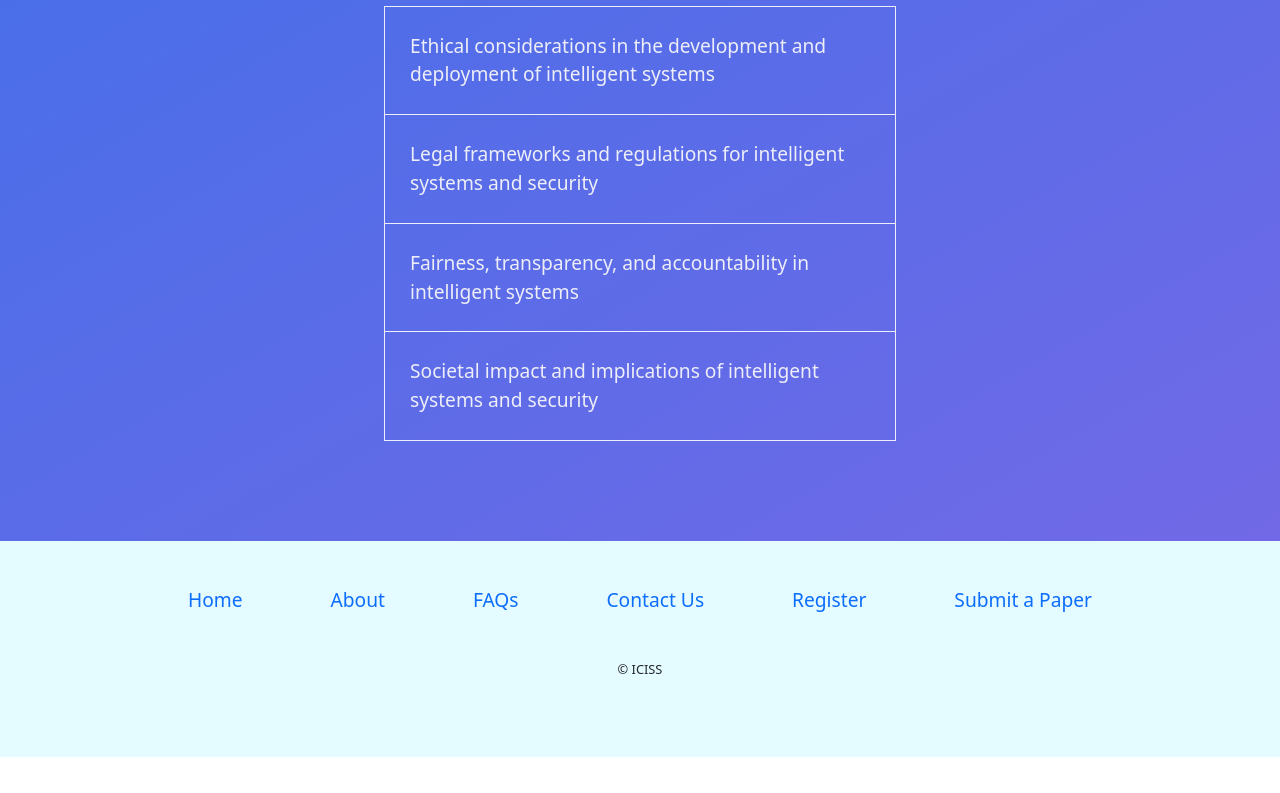
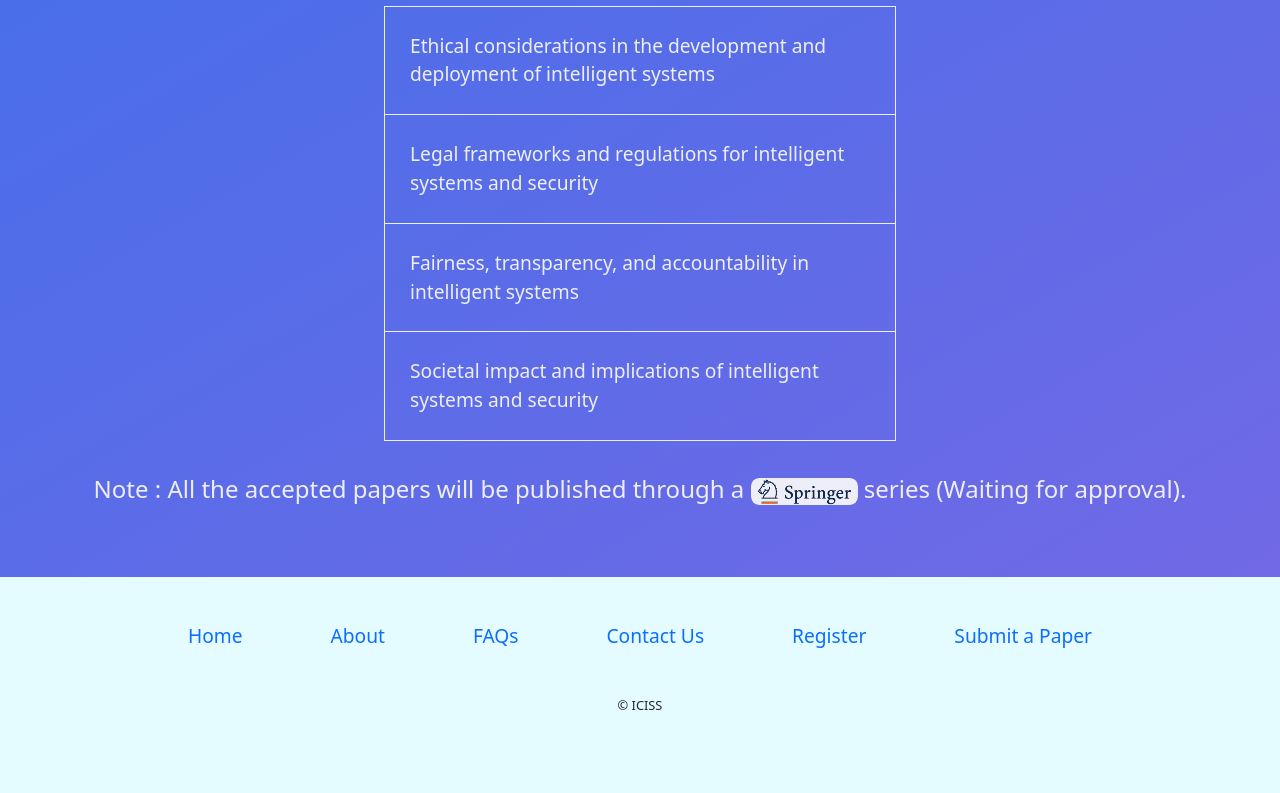
Before and after one commit to techlism/ICISS-2024-Website, a React (Create React App) app: page /tracks in a window 1280 px wide. Shown: the part 2417-3210 px from the top of the page. Before the commit the page ends 3174 px from the top, so only its background shows below. Built offline with nearby package versions, Linux system fonts and the light colour scheme; a web font is replaced by a local one.

Commit message:
added more tpc members

```diff
--- a/src/components/pages/CommitteePage.jsx
+++ b/src/components/pages/CommitteePage.jsx
@@ -523,15 +523,15 @@ const CommitteePage = ()=>{
                         </tr>
                         <tr>
                             <td>Vikram Singh</td>
-                            <td>NIT,  KURUKSHETRA</td>
+                            <td>NIT, KURUKSHETRA</td>
                         </tr>
                         <tr>
                             <td>Virender Ranga</td>
-                            <td>NIT,  KURUKSHETRA</td>
+                            <td>NIT, KURUKSHETRA</td>
                         </tr>
                         <tr>
                             <td>Kriti Bhushan</td>
-                            <td>NIT,  KURUKSHETRA</td>
+                            <td>NIT, KURUKSHETRA</td>
                         </tr>
                         <tr>
                             <td>Pratistha Verma</td>
@@ -547,7 +547,7 @@ const CommitteePage = ()=>{
                         </tr>
                         <tr>
                             <td>Sushil Kumar</td>
-                            <td></td>
+                            <td>NIT, KURUKSHETRA</td>
                         </tr>
                         <tr>
                             <td>Deepak Ranjan Nayak</td>
@@ -609,6 +609,10 @@ const CommitteePage = ()=>{
                             <td>Pranav Kumar Chaudhary</td>
                             <td>Senior SDE, Amazon</td>
                         </tr>
+                        <tr>
+                            <td>Arindam Biswas</td>
+                            <td>Kazi Nazrul University</td>
+                        </tr>
                     </tbody>
                 </table>
                 </div>
--- a/src/components/pages/ContributionTrackPage.jsx
+++ b/src/components/pages/ContributionTrackPage.jsx
@@ -1,9 +1,17 @@
 import ConferenceTopics from '../ui/ConferenceTopics.jsx'
-
+import springerLogo from '../../assets/springer.png'
 const ContributionTrackPage = ()=>{
     return(
         <div style={{margin:'70px'}}>
             <ConferenceTopics/>
+            <p style={{
+                'textAlign':'center',
+                'fontSize':'1.5rem',
+                fontWeight:'500',
+                color:'#EDEEF7',
+            }}>
+                Note : All the accepted papers will be published through a <img src={springerLogo} alt="springer" style={{backgroundColor:'#edeef7',backgroundClip:'content-box',borderRadius:'8px'}}/> series (Waiting for approval).
+            </p>
         </div>
     )
 }
--- a/src/components/ui/ProfessorCard.module.css
+++ b/src/components/ui/ProfessorCard.module.css
@@ -12,7 +12,7 @@
     max-height: fit-content;
 }
 .name{
-    font-size: 1.15rem;
+    font-size: 1rem;
     font-weight: 500;
     margin: 2px;
 }
```
